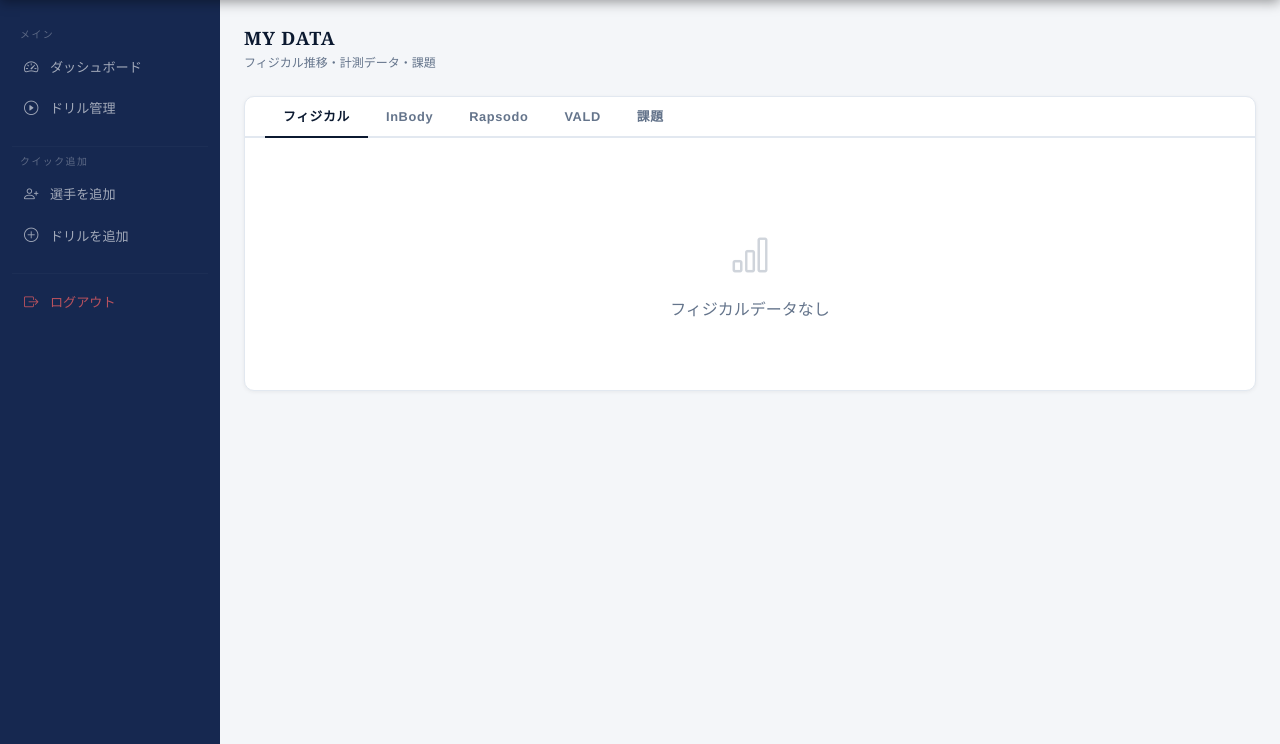
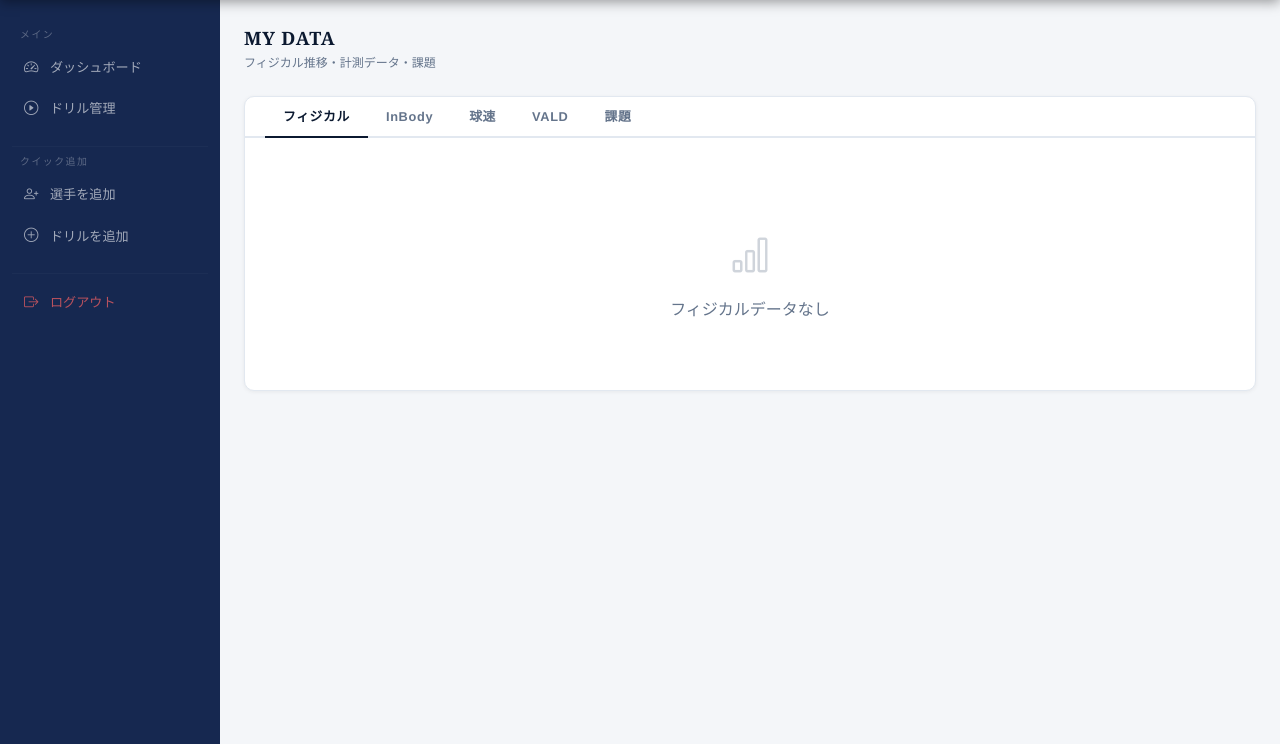
Before and after one commit to nfukuoka-sys/baseball-coaching, a Flask app: page /player/profile in a window 1280 px wide. Shown: the part 56-800 px from the top of the page. Run offline with Flask 3, Linux system fonts and the light colour scheme; a user stored in the database is signed in; data that the repository does not hold is empty.

Commit message:
Rename Rapsodo tab label to 球速
Co-Authored-By: Claude Sonnet 4.6 <noreply@anthropic.com>

```diff
--- a/templates/coach/player_detail.html
+++ b/templates/coach/player_detail.html
@@ -90,7 +90,7 @@
   <div class="dm-tabs" style="padding:0 20px;">
     <div class="dm-tab active" data-tab="physical">フィジカル</div>
     <div class="dm-tab" data-tab="inbody">InBody</div>
-    <div class="dm-tab" data-tab="rapsodo">Rapsodo</div>
+    <div class="dm-tab" data-tab="rapsodo">球速</div>
     <div class="dm-tab" data-tab="vald">VALD</div>
     <div class="dm-tab" data-tab="drills">ドリル</div>
     <div class="dm-tab" data-tab="issues">課題{% if issues %} <span style="background:#ef4444;color:#fff;font-size:.65rem;padding:1px 5px;border-radius:8px;margin-left:3px;">{{ issues|length }}</span>{% endif %}</div>
@@ -269,7 +269,7 @@
     </div>
     {% else %}
     <div style="text-align:center;padding:32px;color:var(--dm-muted);font-size:.83rem;">
-      <i class="bi bi-speedometer" style="font-size:2rem;display:block;margin-bottom:8px;opacity:.3;"></i>Rapsodoデータなし
+      <i class="bi bi-speedometer" style="font-size:2rem;display:block;margin-bottom:8px;opacity:.3;"></i>球速データなし
     </div>
     {% endif %}
   </div>
--- a/templates/player/profile.html
+++ b/templates/player/profile.html
@@ -10,7 +10,7 @@
   <div class="dm-tabs" style="padding:0 20px;">
     <div class="dm-tab active" data-tab="p-physical">フィジカル</div>
     <div class="dm-tab" data-tab="p-inbody">InBody</div>
-    <div class="dm-tab" data-tab="p-rapsodo">Rapsodo</div>
+    <div class="dm-tab" data-tab="p-rapsodo">球速</div>
     <div class="dm-tab" data-tab="p-vald">VALD</div>
     <div class="dm-tab" data-tab="p-issues">課題</div>
   </div>
@@ -110,7 +110,7 @@
     {% else %}
     <div style="text-align:center;padding:48px;color:var(--dm-muted);">
       <i class="bi bi-speedometer" style="font-size:2.5rem;display:block;margin-bottom:12px;opacity:.3;"></i>
-      Rapsodoデータなし
+      球速データなし
     </div>
     {% endif %}
   </div>
```
